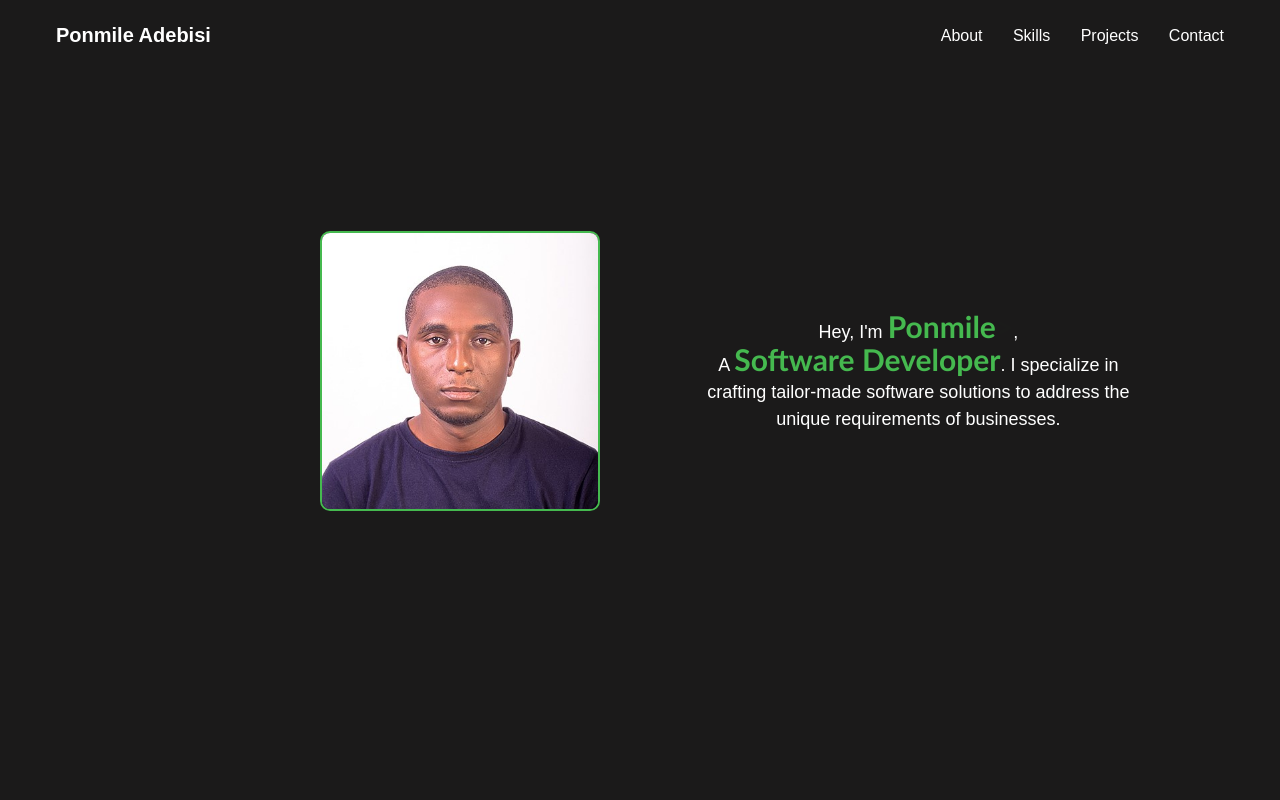
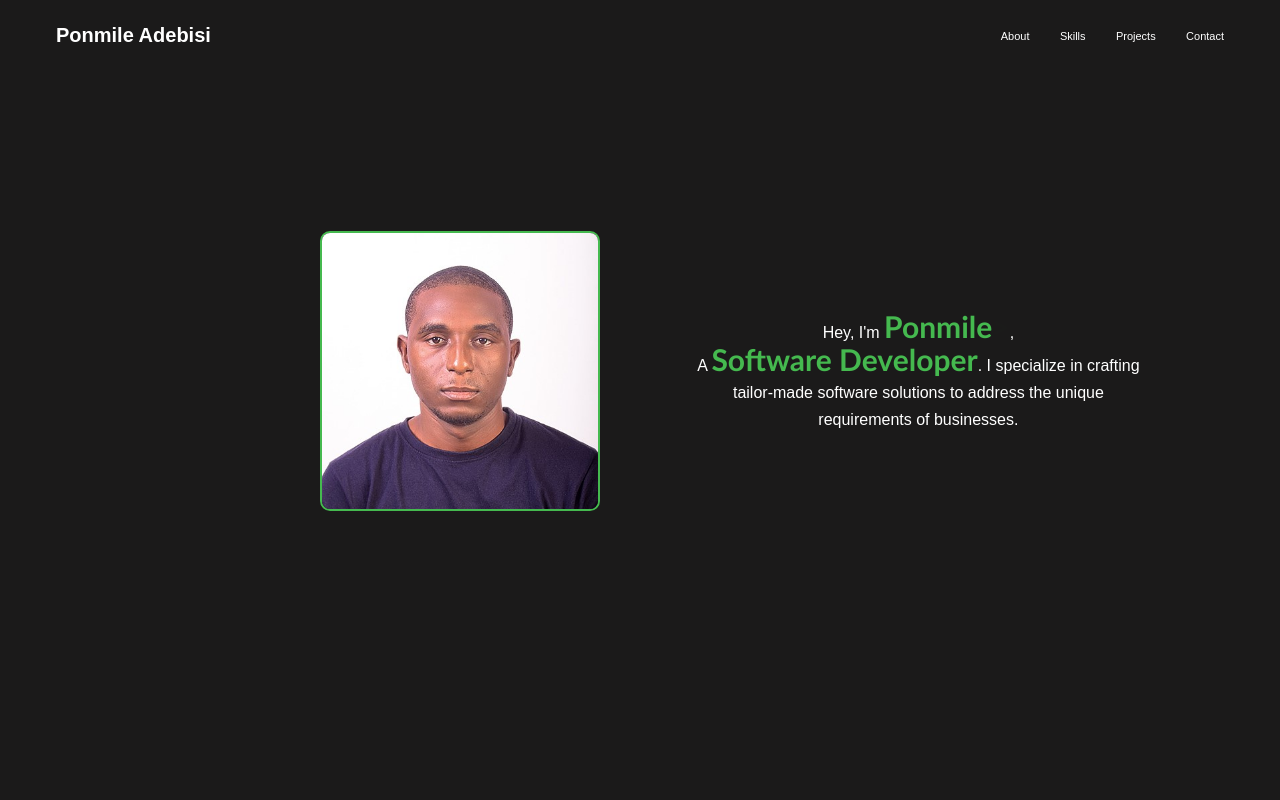
Before and after one commit to pjmiles/mYportfolio, a React (Create React App) app: page / in a window 1280 px wide. Shown: the top 800 px of the page. Built offline with nearby package versions, Linux system fonts and the light colour scheme.

Commit message:
font size edit

```diff
--- a/src/App.css
+++ b/src/App.css
@@ -24,7 +24,7 @@ body{
     --primary-shadow: #8b8eaf;
     --secondary-color: #787fbd;
     --normal-font-size: 14px;
-    --bold-font-size: 18px;
+    --bold-font-size: 16px;
     --small-font-size: 11px;
     --normal-font: 400;
     --bold-font: 700;
--- a/src/styles/Navbar.css
+++ b/src/styles/Navbar.css
@@ -23,7 +23,7 @@ nav ul li {
 .nav-item {
     color: var(--primary-color);
     font-weight: var(--normal-font);
-    font-size: 16px;
+    font-size: var(--small-font-size);
     cursor: pointer;
 }
 
```
